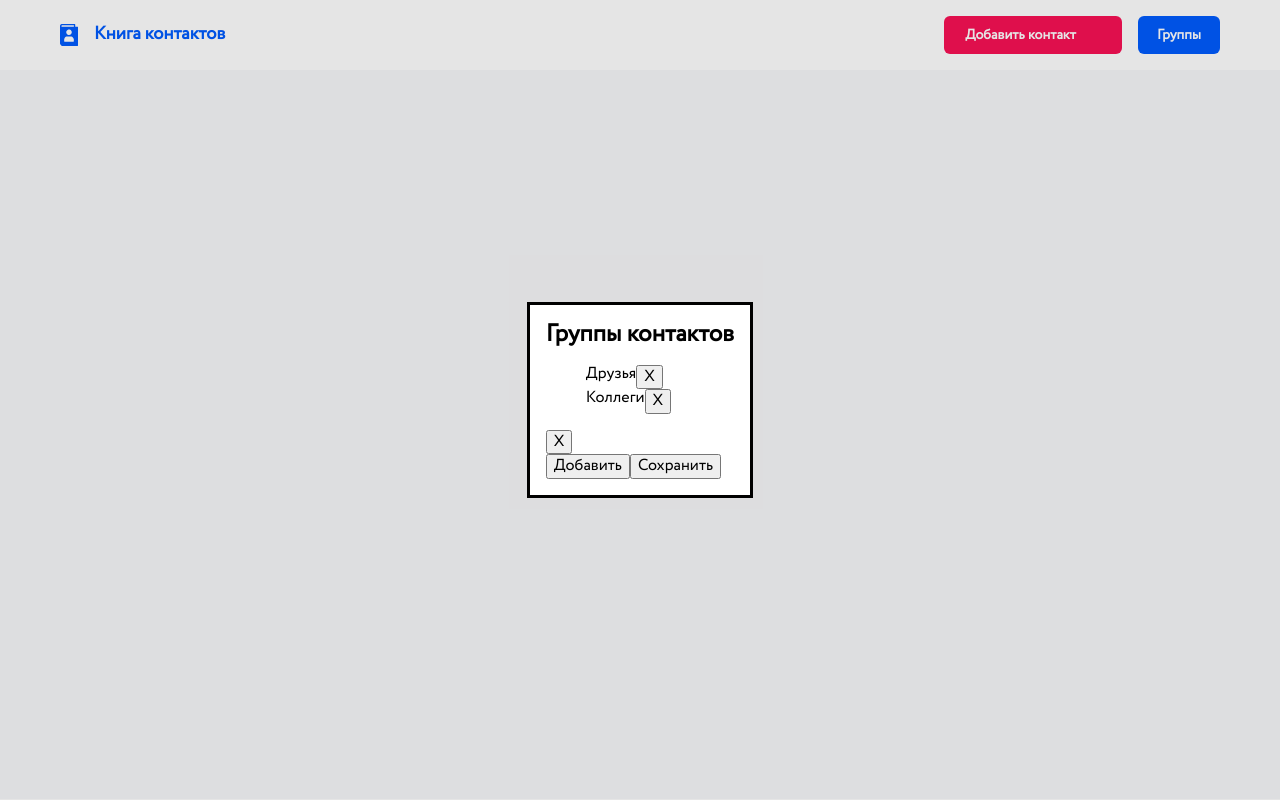
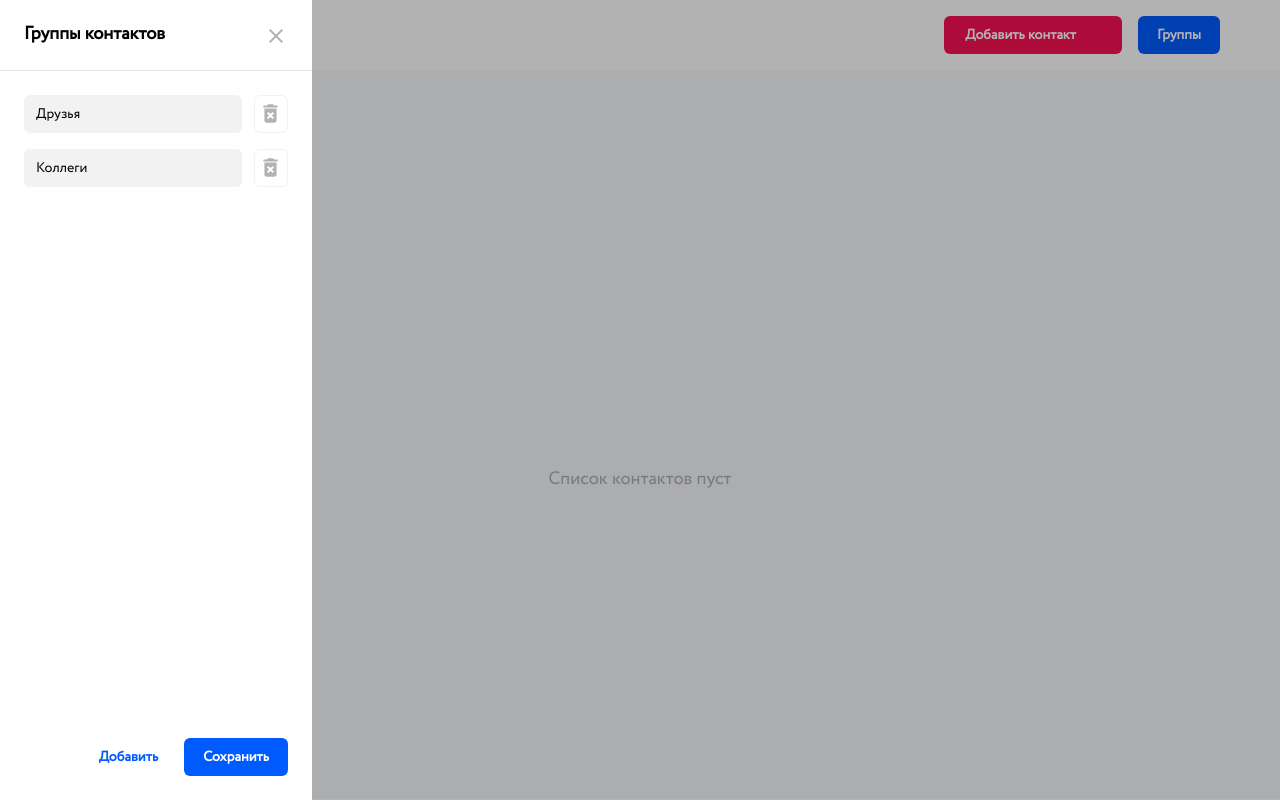
Before and after one commit to tatsianakuryla/contact-book, a website built with Vite: page index.html in a window 1280 px wide. Both pictures are taken after a click on the button "Группы". Built offline with nearby package versions, Linux system fonts and the light colour scheme; files whose address does not match are found by name.

Commit message:
style: add stilization to the groups dialog

```diff
--- a/src/components/ui/contacts/contact-dialog.ts
+++ b/src/components/ui/contacts/contact-dialog.ts
@@ -8,9 +8,9 @@ import { defaultContactValue } from '../../../constants/constants';
 import { CustomSelect } from '../custom-select/custom-select';
 import { App } from '../../../App';
 import { ContactDataValidator } from '../../validator/contact-data-validator';
+import { Toast } from '../toast/toast';
 
 import { GroupedContacts } from './grouped-contacts';
-import { Toast } from '../toast/toast';
 
 export class ContactDialog {
   private readonly _dialog: HTMLDialogElement;
--- a/src/components/ui/groups/group-display.ts
+++ b/src/components/ui/groups/group-display.ts
@@ -25,7 +25,7 @@ export class GroupDisplay {
   private getDeleteGroupButton(): HTMLButtonElement {
     return ButtonFactory.create({
       type: 'button',
-      textContent: 'X',
+      textContent: '',
       modifier: 'group__delete',
       onClick: () => {
         App.notificationDialog.open(this._group);
--- a/src/components/ui/groups/groups-dialog.ts
+++ b/src/components/ui/groups/groups-dialog.ts
@@ -15,17 +15,21 @@ export class GroupsDialog {
 
   constructor() {
     this._dialog = ElementFactory.create('dialog', ['groups-dialog']);
+    const wrapper = ElementFactory.create('div', ['groups-dialog__wrapper']);
+    const headingWrapper = ElementFactory.create('div', ['groups-dialog__heading-wrapper']);
     this._heading = ElementFactory.create('h2', ['groups-dialog__heading']);
+    headingWrapper.append(this._heading);
     this._heading.textContent = 'Группы контактов';
 
-    this._newGroupsList = ElementFactory.create('ul', ['new-groups']);
-    this._dialog.append(
-      this._heading,
+    this._newGroupsList = ElementFactory.create('ul', ['new-groups', 'flex']);
+    wrapper.append(
+      headingWrapper,
       GroupsList.list,
       this._newGroupsList,
       this.getCancelButton(),
       this.getAddGroupButtonsBox(),
     );
+    this._dialog.append(wrapper);
     document.body.append(this._dialog);
   }
 
@@ -35,20 +39,21 @@ export class GroupsDialog {
   }
 
   public close(): void {
+    this._newGroupsList.replaceChildren();
     this._dialog.close();
   }
 
   private getCancelButton(): HTMLButtonElement {
     return ButtonFactory.create({
       type: 'button',
-      textContent: 'X',
+      textContent: '',
       modifier: 'groups-dialog__cancel',
       onClick: () => this.close(),
     });
   }
 
   private getAddGroupButtonsBox(): HTMLDivElement {
-    const wrapper = ElementFactory.create('div', ['groups-dialog__add-group-box']);
+    const wrapper = ElementFactory.create('div', ['groups-dialog__add-group-box', 'flex']);
     wrapper.append(this.getAddNewGroupButton(), this.getSaveNewGroupButton());
     return wrapper;
   }
--- a/src/components/ui/groups/groups-list.ts
+++ b/src/components/ui/groups/groups-list.ts
@@ -3,7 +3,7 @@ import { App } from '../../../App';
 import { GroupDisplay } from './group-display';
 
 export class GroupsList {
-  public static list = ElementFactory.create('ul', ['groups__section']);
+  public static list = ElementFactory.create('ul', ['groups__section', 'flex']);
 
   public static update(): HTMLElement {
     this.list.replaceChildren();
--- a/src/components/ui/groups/new-group.ts
+++ b/src/components/ui/groups/new-group.ts
@@ -33,7 +33,7 @@ export class NewGroup {
   private getDeleteNewGroupButton(): HTMLButtonElement {
     return ButtonFactory.create({
       type: 'button',
-      textContent: 'X',
+      textContent: '',
       modifier: 'new-group__delete',
       onClick: () => {
         this.item.remove();
--- a/src/layout/main/main-styles.scss
+++ b/src/layout/main/main-styles.scss
@@ -33,7 +33,8 @@
   text-align: center;
   color: $color-white;
   transition: background-color $transition-base;
-  padding: $main-add-button-padding-y $main-add-button-padding-x-right $main-add-button-padding-y $main-add-button-padding-x-left;
+  padding: $main-add-button-padding-y $main-add-button-padding-x-right $main-add-button-padding-y
+    $main-add-button-padding-x-left;
   width: 100%;
   background-color: $color-pink;
   background-image: url('/icons/add.svg');
--- a/src/main.ts
+++ b/src/main.ts
@@ -3,7 +3,7 @@ import './styles/modern-normalize.css';
 import './styles/main.scss';
 import './layout/header/header-styles.scss';
 import './layout/main/main-styles.scss';
-import './components/ui/contacts/contacts-styles.scss';
+import './styles/dialogs-styles.scss';
 
 const rootElement = document.getElementById('contact-book');
 
--- a/src/styles/_variables.scss
+++ b/src/styles/_variables.scss
@@ -12,6 +12,8 @@ $color-input-placeholder: #979797;
 $color-input-background: #f2f2f2;
 $color-error: #ea3d2f;
 $color-cancel-button-hover: #d9d9d9;
+$color-add-group-button-hover: #ced8e7;
+$color-delete-button-hover: #ea3d2f;
 
 // Брейкпоинты
 $breakpoint-mobile: 540px;
--- a/src/components/ui/contacts/contacts-styles.scss
+++ b/src/styles/dialogs-styles.scss
@@ -1,7 +1,8 @@
-@use '../../../styles/_variables.scss' as *;
-@use '../../../styles/mixins' as *;
+@use 'variables' as *;
+@use 'mixins' as *;
 
-.contact-dialog {
+.contact-dialog,
+.groups-dialog {
   width: 100%;
   max-width: none;
   margin: 0;
@@ -14,7 +15,8 @@
   }
 }
 
-.contact-dialog__form-wrapper {
+.contact-dialog__form-wrapper,
+.groups-dialog__wrapper {
   position: fixed;
   top: 0;
   left: 0;
@@ -56,10 +58,12 @@
   }
 }
 
+.groups-dialog__heading-wrapper,
 .contact-dialog__heading-wrapper {
   border-bottom: 1px solid $color-contacts-border;
 }
 
+.groups-dialog__heading,
 .contact-dialog__heading {
   padding: 1.5rem;
   font-weight: 700;
@@ -74,16 +78,19 @@
   padding: 1.5rem;
 }
 
+.new-group,
 .contact-form__name-box,
 .contact-form__phone-box {
   flex-direction: column;
 }
 
+.new-group__item-input,
+.group__name,
 .contact-form__trigger-button,
 .contact-form__name-input,
 .contact-form__number-input {
   padding: 9px 11px;
-  width:  100%;
+  width: 100%;
   outline: none;
   border: 1px solid $color-input-background;
   border-radius: $border-radius;
@@ -114,6 +121,7 @@
   }
 }
 
+.new-group__error-box,
 .contact-form__empty-group-error,
 .contact-form__error-box {
   padding-top: 4px;
@@ -134,7 +142,7 @@
   background-image: url('/icons/arrow-up.svg');
   background-repeat: no-repeat;
   background-position-y: center;
-  background-position-x: calc(100% - 12px) ;
+  background-position-x: calc(100% - 12px);
   transition: background-image $transition-base;
 }
 
@@ -142,12 +150,13 @@
   background-image: url('/icons/arrow-down.svg');
 }
 
+.groups-dialog__cancel-button,
 .contact-form__cancel-button {
   position: absolute;
   top: 24px;
   right: 24px;
   padding: 5px;
-  outline:  none;
+  outline: none;
   border: none;
   border-radius: $border-radius;
   height: 24px;
@@ -160,11 +169,11 @@
   background-color: inherit;
 
   &:focus {
-    background-color:  $color-cancel-button-hover;
+    background-color: $color-cancel-button-hover;
   }
 
   &:hover {
-    background-color:  $color-cancel-button-hover;
+    background-color: $color-cancel-button-hover;
   }
 }
 
@@ -176,13 +185,15 @@
 
 .contact-form__options-list {
   flex-direction: column;
+  max-height: 600px;
+  overflow-y: auto;
 }
 
 .contact-form__option-none-button,
 .contact-form__option-button {
   padding: 11px 12px;
   border: none;
-  outline:  none;
+  outline: none;
   max-width: 312px;
   cursor: default;
   background-color: $color-input-background;
@@ -191,29 +202,35 @@
   font-size: 14px;
   line-height: 130%;
   text-align: left;
-  transition:  background-color $transition-base;
+  transition: background-color $transition-base;
 
   &:last-child {
-    border-bottom-left-radius:  $border-radius;
-    border-bottom-right-radius:  $border-radius;
+    border-bottom-left-radius: $border-radius;
+    border-bottom-right-radius: $border-radius;
   }
 
   &:first-child {
-    border-top-left-radius:  $border-radius;
-    border-top-right-radius:  $border-radius;
+    border-top-left-radius: $border-radius;
+    border-top-right-radius: $border-radius;
   }
 
   &:focus {
-    background-color:  $color-cancel-button-hover;
+    background-color: $color-cancel-button-hover;
   }
 
   &:hover {
-    background-color:  $color-cancel-button-hover;
+    background-color: $color-cancel-button-hover;
   }
 }
 
+.groups-dialog__add-group-box {
+  align-self: flex-end;
+  padding-right: 24px;
+  gap: 12px;
+}
+
+.groups-dialog__save-group-button,
 .contact-form__submit-button {
-  align-self: flex-end;
   border: none;
   border-radius: $border-radius;
   outline: none;
@@ -229,3 +246,72 @@
   @include focus-supported($color-blue-hover);
   @include hover-supported($color-blue-hover);
 }
+
+.contact-form__submit-button {
+  align-self: flex-end;
+}
+
+.groups-dialog__wrapper {
+  padding-bottom: 24px;
+}
+
+.new-groups {
+  margin: 0 0 auto;
+  padding: 0 24px;
+          flex-direction: column;
+          gap: 16px;
+}
+
+.groups__section {
+  flex-direction: column;
+  gap: 16px;
+  margin: 0;
+  padding: 24px 24px 16px;
+}
+
+.new-group__input-wrapper,
+.group {
+  justify-content: space-between;
+  gap: 12px;
+     width:  100%;
+}
+
+.groups-dialog__add-group-button {
+  border: none;
+  border-radius: $border-radius;
+  outline: none;
+  font-weight: 700;
+  font-size: 0.875rem;
+  line-height: 130%;
+  text-align: center;
+  color: $color-blue;
+  transition: background-color $transition-base;
+  padding: 10px 14px 10px 21px;
+  background-color: transparent;
+
+  @include focus-supported($color-add-group-button-hover);
+  @include hover-supported($color-add-group-button-hover);
+}
+
+.new-group__delete-button,
+.group__delete-button {
+  padding: 11px 8px;
+  height: 38px;
+  width: 38px;
+  background-color: inherit;
+  border: 1px solid $color-input-background;
+  border-radius: $border-radius;
+  background-repeat: no-repeat;
+  background-position: center;
+  background-image: url('/icons/delete.svg');
+  background-size: 25px 25px;
+  transition:
+    background-color $transition-base,
+    background-image $transition-base;
+
+  &:hover {
+    background-color: $color-delete-button-hover;
+    background-image: url('/icons/delete-hover.svg');
+       background-size: 25px 25px;
+  }
+}
```
Also changed, not shown: public/icons/delete-hover.svg (added), src/styles/dialogs-styles.css, src/styles/main.css, 4 other files.
